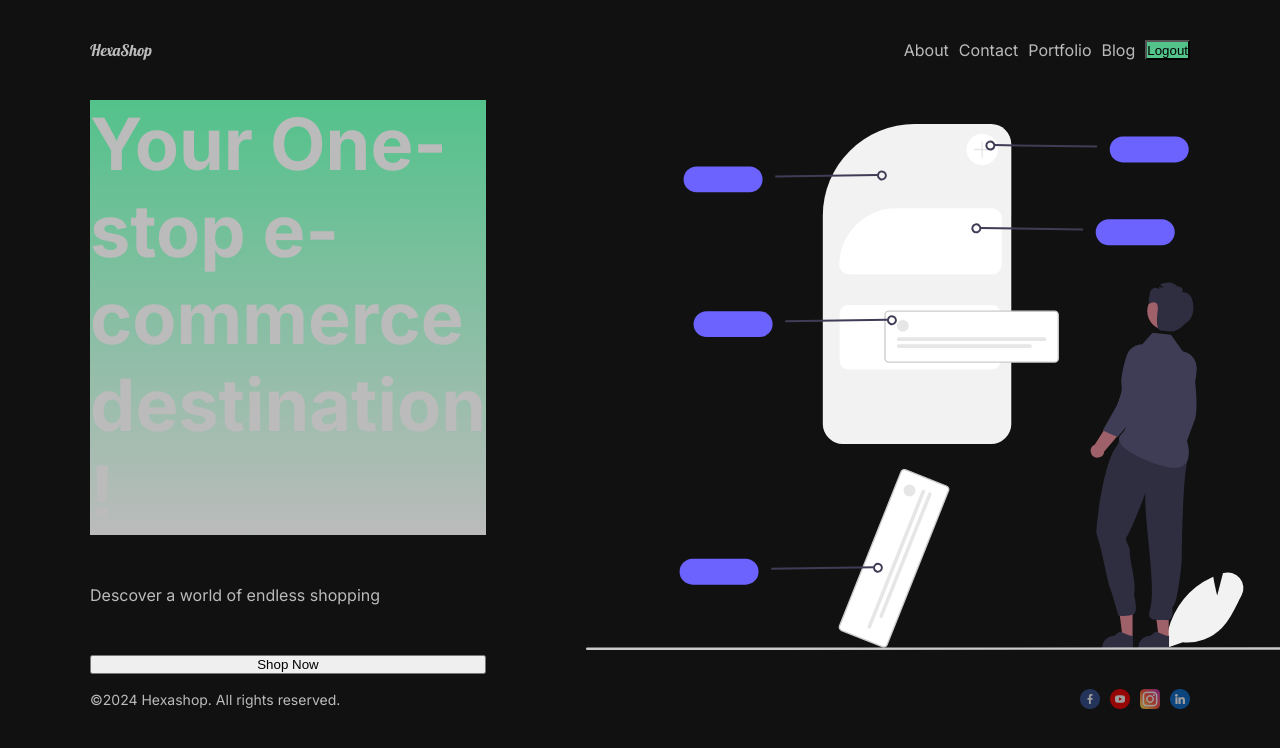
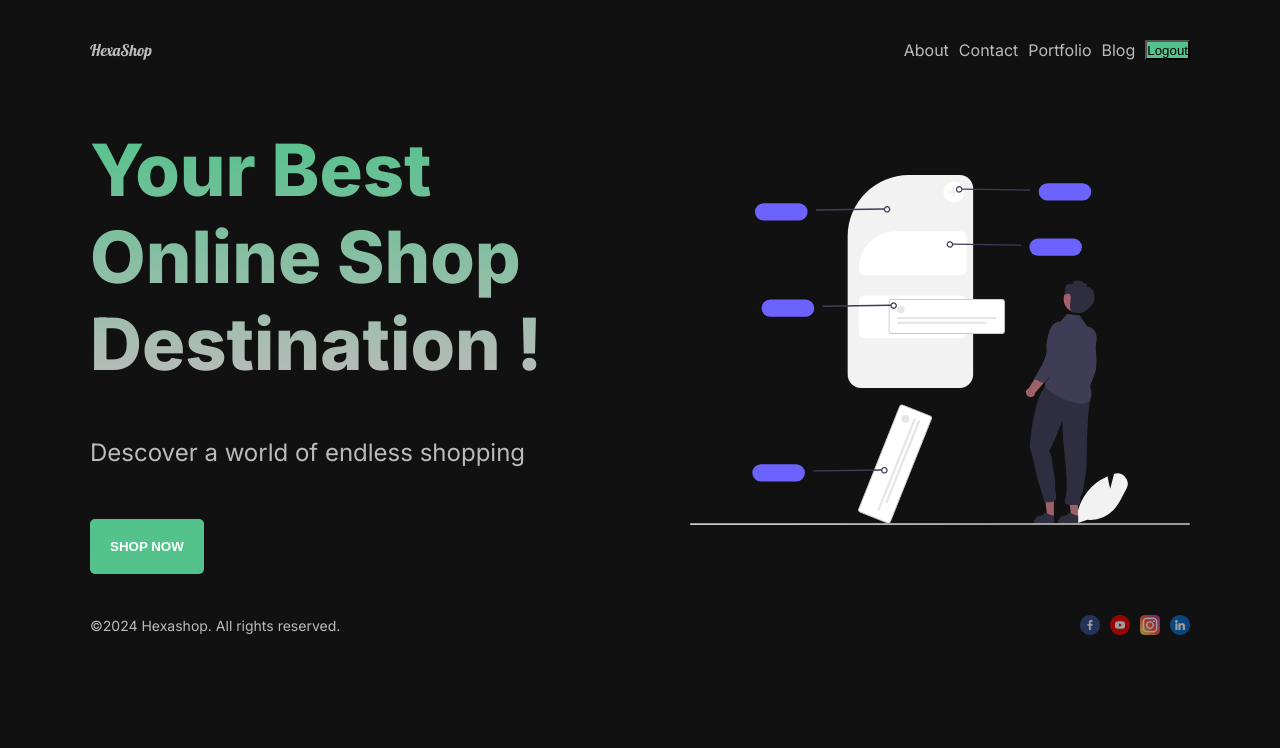
Before and after one commit to AbdallahSHILI/SellProduct, a Next.js app: page / in a window 1280 px wide. Shown: the top 748 px of the page. Built offline with nearby package versions, Linux system fonts and the light colour scheme.

Commit message:
style the home page

```diff
--- a/src/app/globals.css
+++ b/src/app/globals.css
@@ -1,6 +1,7 @@
 :root {
   --color-primary: #53c28b;
   --color-secondary: #bbb;
+  --size-border-radius:5px;
 }
 
 * {
--- a/src/app/page.jsx
+++ b/src/app/page.jsx
@@ -6,14 +6,14 @@ export default function Home() {
   return (
     <div className={styles.container}>
       <div className={styles.col}>
-        <h1 className={styles.title}>Your One-stop e-commerce destination !</h1>
+        <h1 className={styles.title}>Your Best Online Shop Destination !</h1>
         <p className={styles.description}>
-          Descover a world of endless shopping{" "}
+          Descover a world of endless shopping
         </p>
         <button className={styles.button}>Shop Now</button>
       </div>
       <div className={styles.col}>
-        <Image src={Hero} alt="Hex" />
+        <Image src={Hero} alt="Hex" className={styles.img} />
       </div>
     </div>
   );
--- a/src/app/page.module.css
+++ b/src/app/page.module.css
@@ -18,13 +18,30 @@
     var(--color-primary),
     var(--color-secondary)
   );
+  background-clip: text;
+  -webkit-text-fill-color: transparent;
+  font-weight: 800;
 }
 
-/* img {
+.img {
+  width: 100%;
+  height: 500px;
+  object-fit: contain;
 }
 
 .description {
+  font-size: 24px;
+  line-height: 2rem;
 }
 
 .button {
-} */
+  padding: 20px;
+  cursor: pointer;
+  background-color: var(--color-primary);
+  border: none;
+  border-radius: var(--size-border-radius);
+  width: max-content;
+  color: white;
+  text-transform: uppercase;
+  font-weight: bold;
+}
```
